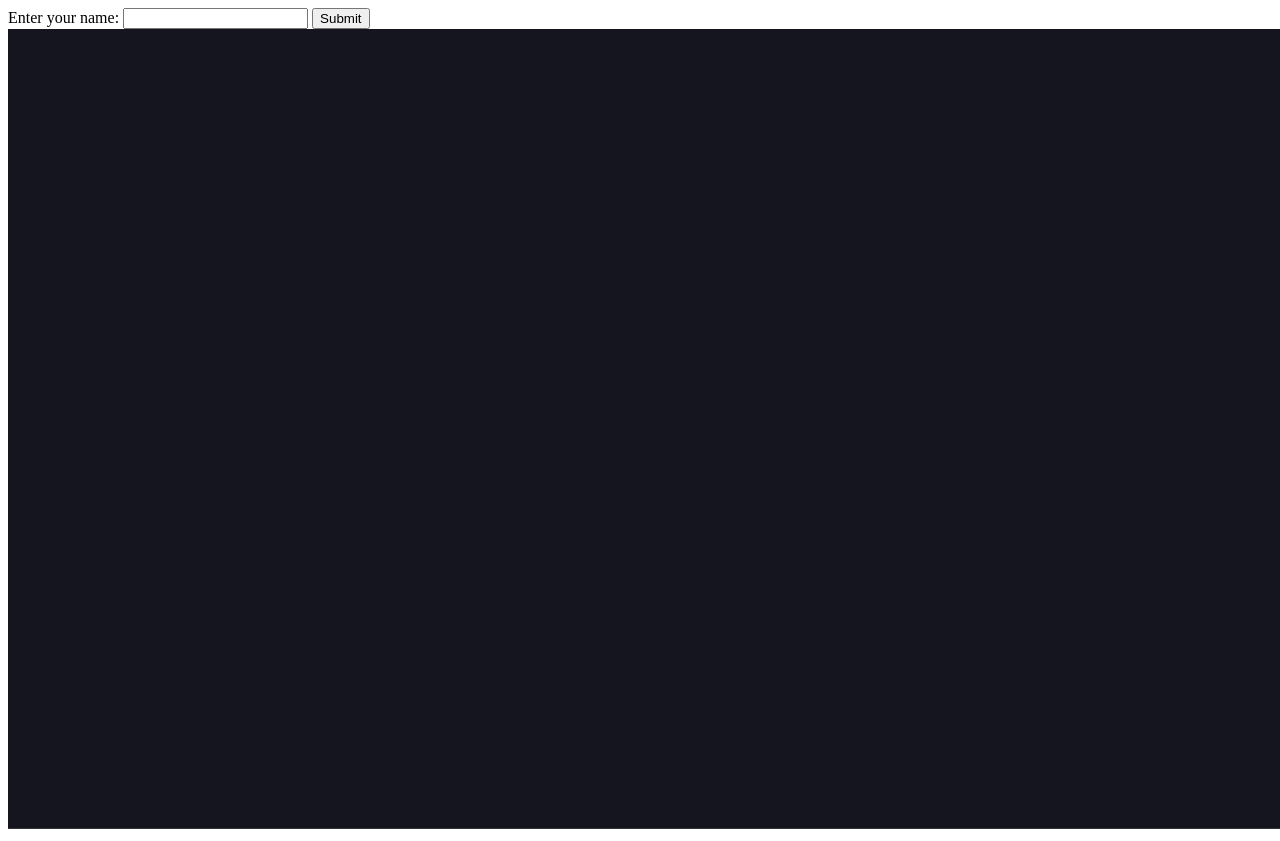
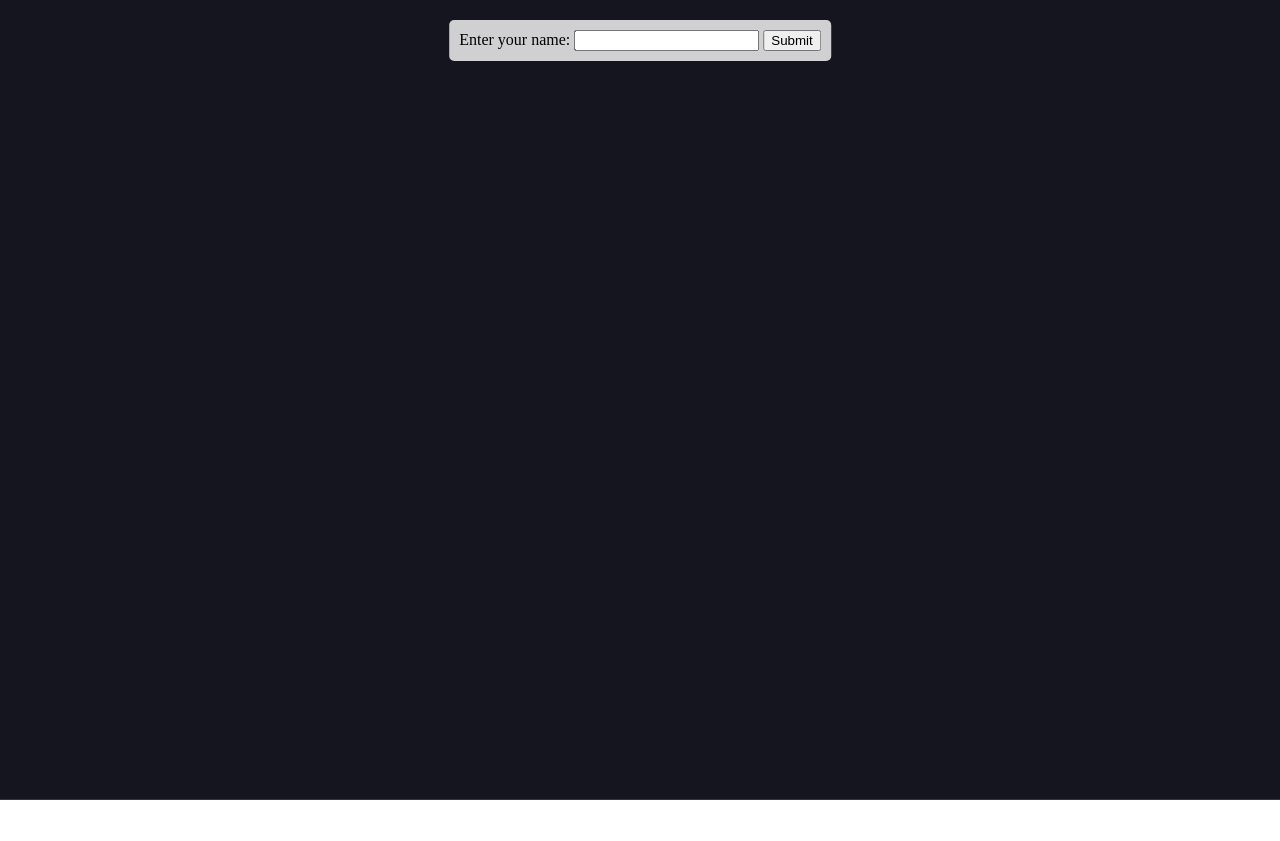
Before and after one commit to ij222pv/L1-1DV610, a website built with Vite: page index.html in a window 1280 px wide. After the commit the page ends 800 px from the top, so only its background shows below. Built offline with nearby package versions, Linux system fonts and the light colour scheme.

Commit message:
Style input form

```diff
--- a/index.html
+++ b/index.html
@@ -5,6 +5,7 @@
     <meta name="viewport" content="width=device-width, initial-scale=1.0" />
     <title>L1 1DV610</title>
     <script type="module" src="./src/js/index.ts" defer></script>
+    <link rel="stylesheet" href="./src/css/style.css">
   </head>
   <body>
     <form id="name-form">
--- /dev/null
+++ b/src/css/style.css
@@ -0,0 +1,21 @@
+canvas {
+  margin: 0;
+  padding: 0;
+  position: absolute;
+  top: 0;
+  left: 0;
+  right: 0;
+  bottom: 0;
+  z-index: -1;
+}
+
+#name-form {
+  position: absolute;
+  top: 20px;
+  left: 50%;
+  transform: translateX(-50%);
+  z-index: 10;
+  background-color: rgba(255, 255, 255, 0.8);
+  padding: 10px;
+  border-radius: 5px;
+}
```
